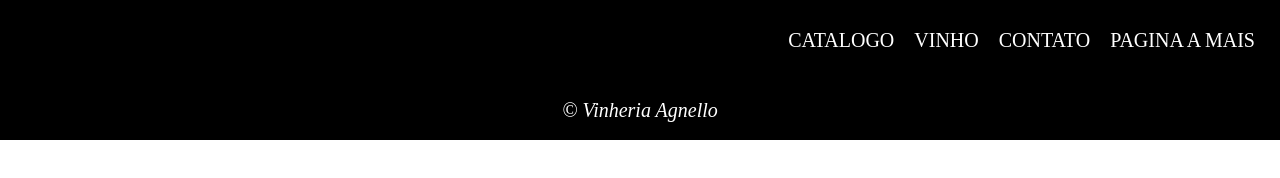
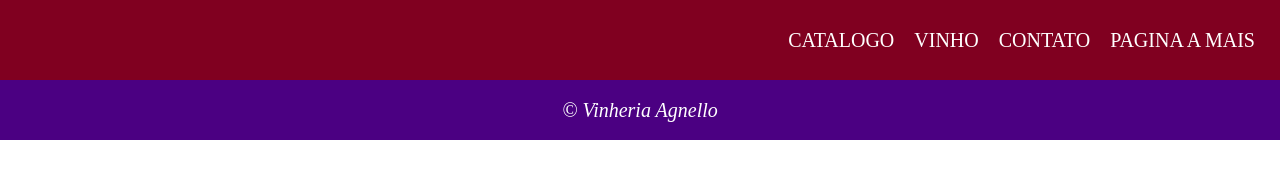
Before and after one commit to mricciotti/CP1-frontend, a plain HTML site: page index.html in a window 1280 px wide. Drawn offline with Linux system fonts and the light colour scheme.

Commit message:
troca da paleta de cores

```diff
--- a/src/style/style.css
+++ b/src/style/style.css
@@ -5,7 +5,7 @@
     font-size: 20px;
     color: #FFF;
     padding: 15px;
-    background-color: #000;
+    background-color: #800020;
 }
 .cabecalho nav{
     color: #FFF;
@@ -34,7 +34,7 @@
     position: sticky;
     padding: 20px 0px 20px 0px;
     font-size: 20px;
-    background-color: #000;
+    background-color: #4B0082;
     color:#FFF;
     align-items: center;
 }
```
